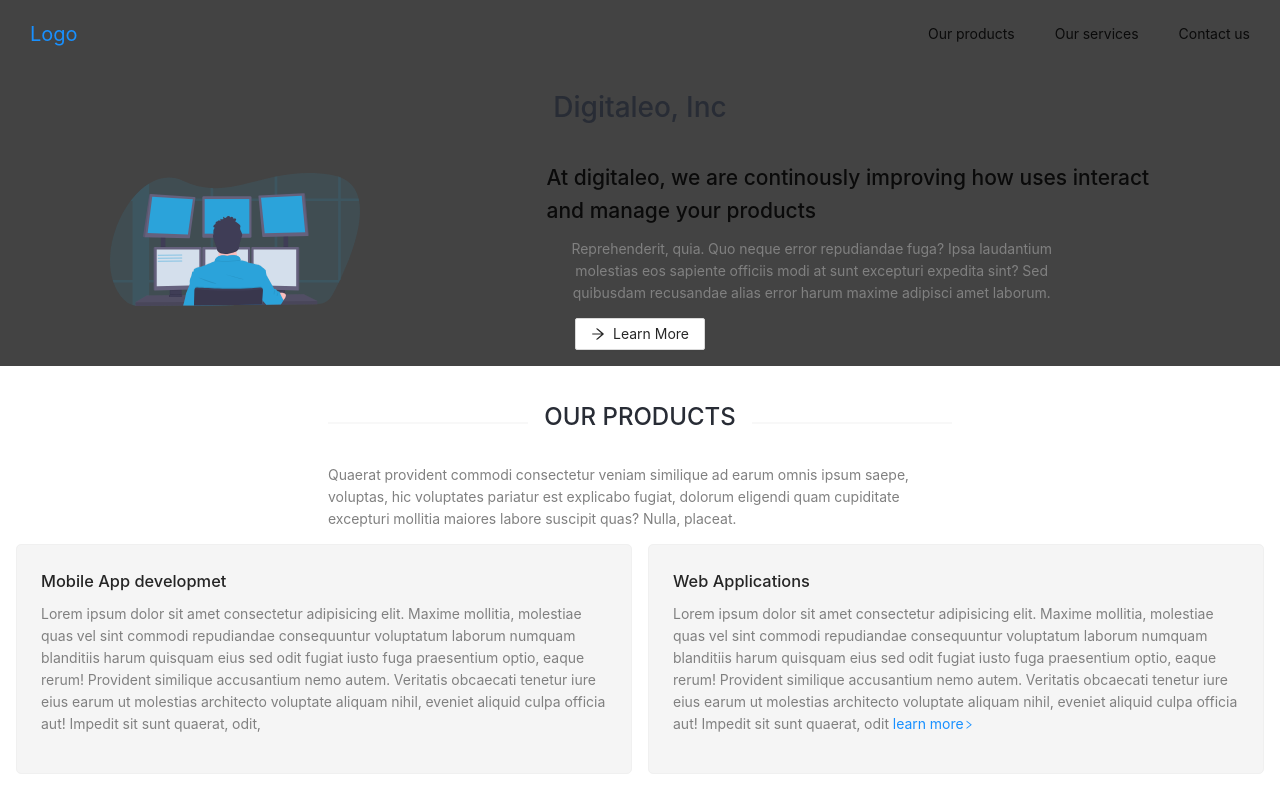
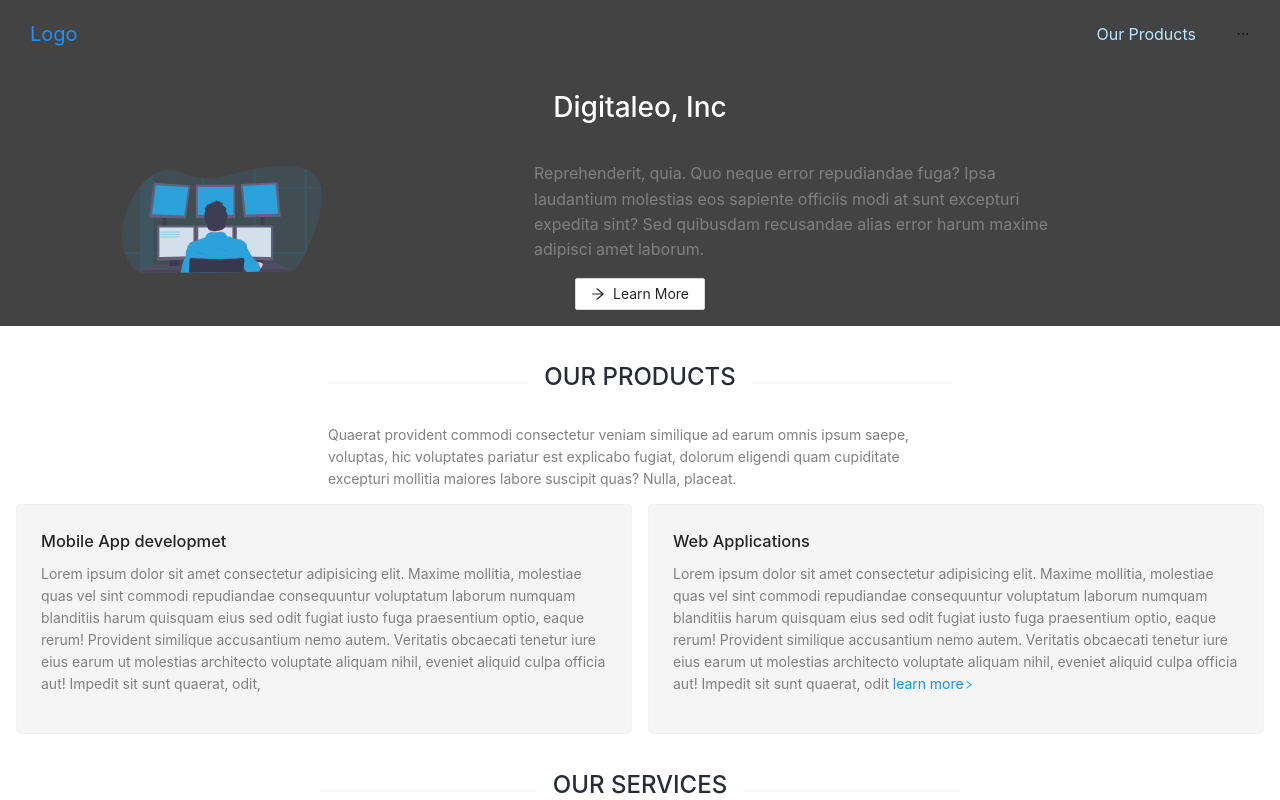
Before and after one commit to JoramWells/digitaleo-client, a React (Create React App) app: page / in a window 1280 px wide. Shown: the top 800 px of the page. Built offline with nearby package versions, Linux system fonts and the light colour scheme.

Commit message:
Modified the index page

```diff
--- a/src/components/home/HomeScreen.js
+++ b/src/components/home/HomeScreen.js
@@ -15,7 +15,7 @@ export default class HomeScreen extends Component {
     return (
       <>
         <header style={{ padding: "1rem", backgroundColor:"#434343" }}>
-          <h1 style={{ color: "rgb(40,44,53)", textAlign: "center" }}>
+          <h1 style={{ color: "white", textAlign: "center" }}>
             Digitaleo, Inc
           </h1>
           <Row
@@ -27,16 +27,16 @@ export default class HomeScreen extends Component {
               <img
                 src={programming}
                 alt="programming"
-                style={{ width: "250px" }}
+                style={{ width: "200px" }}
               />
             </Col>
             <Col span={12}>
-              <h2>
+              {/* <h2>
                 At digitaleo, we are continously improving how uses interact and
                 manage your products
-              </h2>
+              </h2> */}
               <div style={{ width: "85%" }}>
-                <p style={{ textAlign: "center", color: "grey" }}>
+                <p style={{color: "grey", fontSize:"1rem" }}>
                   Reprehenderit, quia. Quo neque error repudiandae fuga? Ipsa
                   laudantium molestias eos sapiente officiis modi at sunt
                   excepturi expedita sint? Sed quibusdam recusandae alias error
--- a/src/components/menu/Right.js
+++ b/src/components/menu/Right.js
@@ -6,19 +6,16 @@ const {SubMenu} = Menu
 export default function Right(props) {
     return (
         <Menu mode={props.mode} style={{backgroundColor:"#434343"}}>
-            <SubMenu title="Our products">
+            <SubMenu title="Our Products" style={{fontSize:"1rem", color:"#bae7ff"}}>
                 <Menu.Item style={{margin:"0"}}>
                     Mobile Apps
                 </Menu.Item>
                 <Menu.Item style={{margin:"0"}}>
                     Web Apps
                 </Menu.Item>
-                <Menu.Item style={{margin:"0"}}>
-                    Data Analytics
-                </Menu.Item>
             </SubMenu>
 
-            <SubMenu title="Our services">
+            <SubMenu title="Our Services" style={{fontSize:"1rem", color:"#bae7ff"}}>
                 <Menu.Item style={{margin:"0"}}>
                     <Link to="/services">
                     Search Engine Optimazation
@@ -32,8 +29,8 @@ export default function Right(props) {
 
                 </Menu.Item>
             </SubMenu>
-            <Menu.Item>
-                Contact us
+            <Menu.Item style={{fontSize:"1rem", color:"#bae7ff"}}>
+                Contact Us
             </Menu.Item>
 
         </Menu>
```
